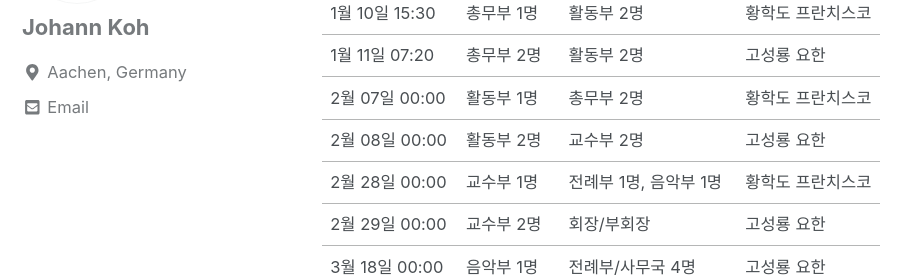
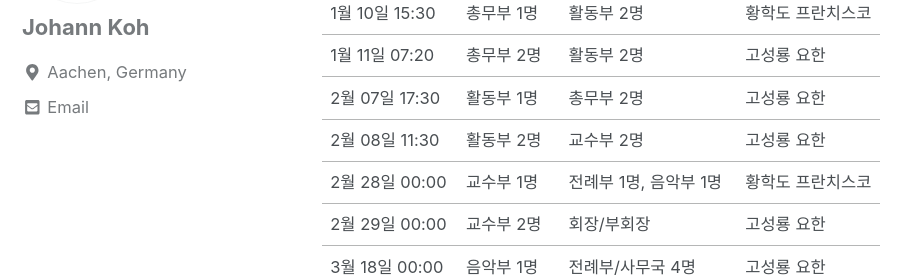
Before and after one commit to meuus/meuus.github.io, a Jekyll site: the page built from _posts/2020-01-09-liturgieplan.md, in a window 1280 px wide and 900 px high, scrolled down 411 px. Shown: the part 172-452 px from the top of the window, without its empty margins (0-921 px from the left). Built offline with Jekyll 4.4.1, drawn with Linux system fonts in a browser that asks for light colours; cached includes are drawn as plain includes.

Commit message:
fix dritte Termin

```diff
--- a/_posts/2020-01-09-liturgieplan.md
+++ b/_posts/2020-01-09-liturgieplan.md
@@ -17,8 +17,8 @@ tags:
 |:----------|:----------|:----------|:----------|
 | 1월 10일 15:30 &nbsp;&nbsp;|총무부 1명 &nbsp;&nbsp;|활동부 2명 &nbsp;&nbsp;|황학도 프란치스코|
 | 1월 11일 07:20 | 총무부 2명 |  활동부 2명  |고성룡 요한|
-| 2월 07일 00:00 | 활동부 1명 |  총무부 2명  |황학도 프란치스코|
-| 2월 08일 00:00 | 활동부 2명 |  교수부 2명  |고성룡 요한|
+| 2월 07일 17:30 | 활동부 1명 |  총무부 2명  |고성룡 요한|
+| 2월 08일 11:30 | 활동부 2명 |  교수부 2명  |고성룡 요한|
 | 2월 28일 00:00 | 교수부 1명 |  전례부 1명, 음악부 1명  |황학도 프란치스코|
 | 2월 29일 00:00 | 교수부 2명 |  회장/부회장  |고성룡 요한|
 | 3월 18일 00:00 | 음악부 1명 |  전례부/사무국 4명  |고성룡 요한|
```
